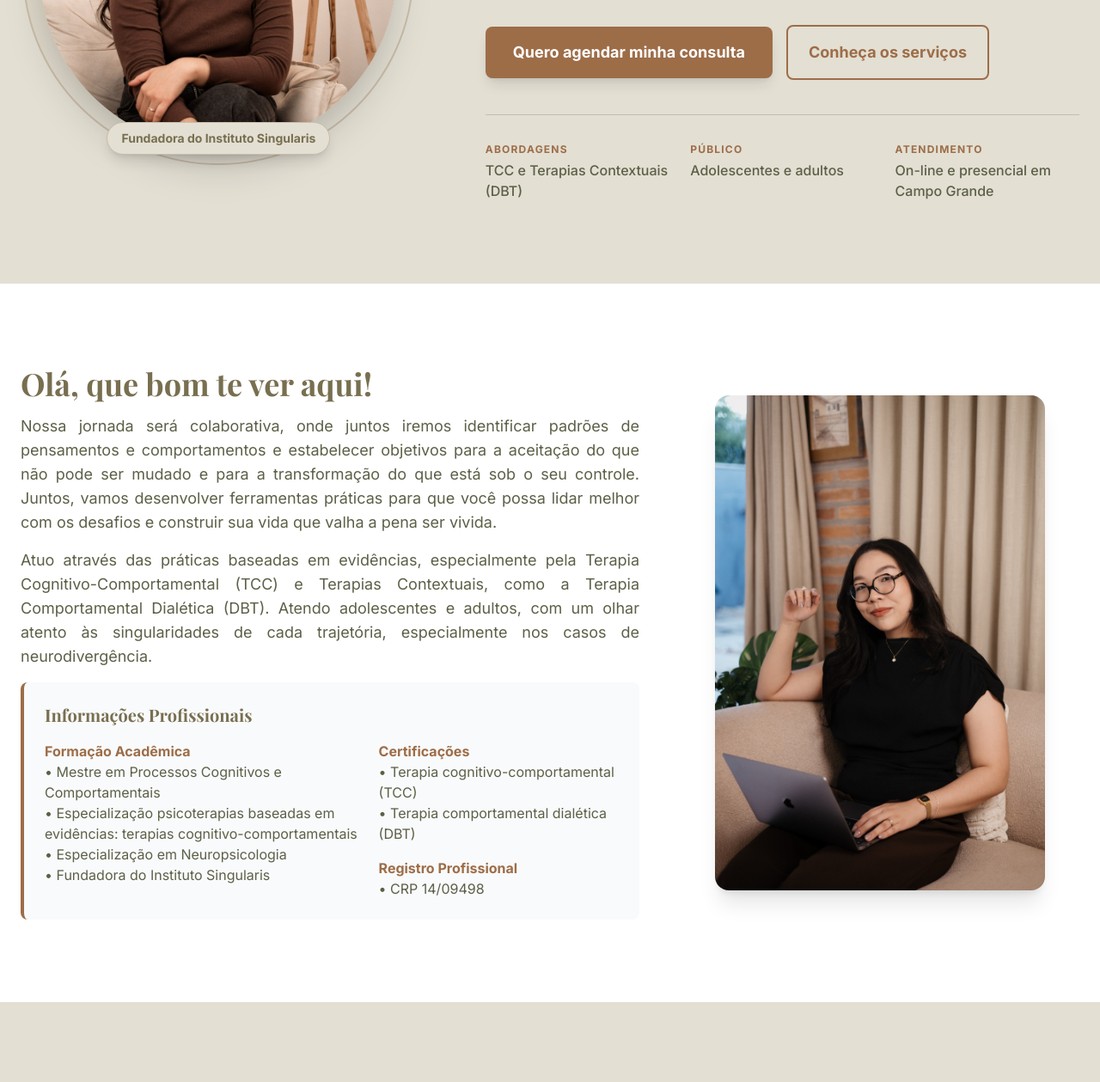
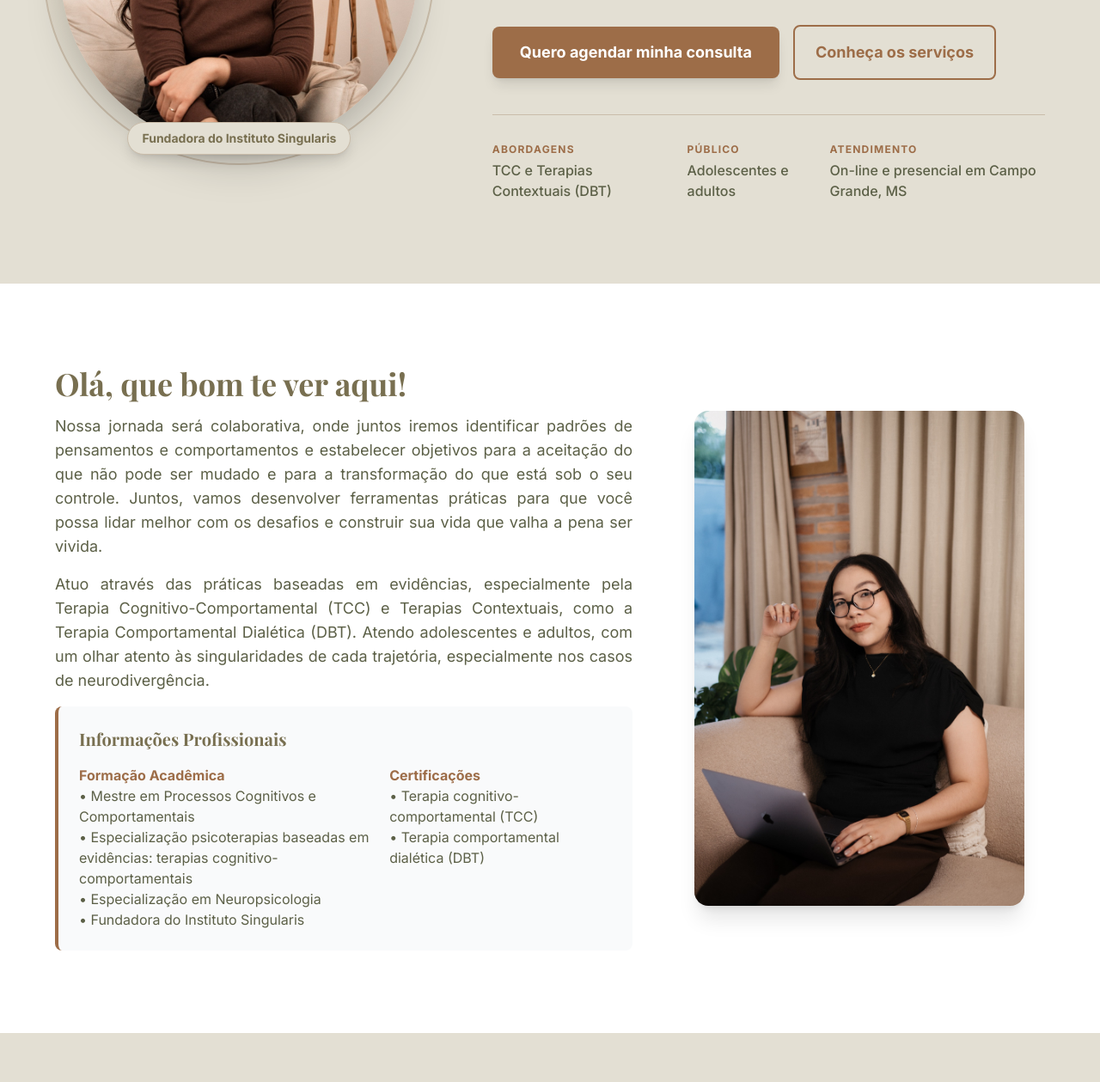
Before and after one commit to panetonio/panetonio.github.io, a plain HTML site: page index.html in a window 1280 px wide. Shown: the part 483-1742 px from the top of the page at 86% size. Drawn offline with nearby package versions, Linux system fonts and the light colour scheme.

Commit message:
Ajusta margens, destaques do hero e remove textos extras
- Container limitado a 1200px para dar margem lateral em telas de 1280px.
- Faixa de destaques do hero com espaçamento uniforme; "Campo Grande, MS".
- Remove legenda da foto da recepção e o bloco "Registro Profissional".

Co-Authored-By: Claude Opus 5.5 <noreply@anthropic.com>

```diff
--- a/index.html
+++ b/index.html
@@ -7,6 +7,16 @@
 
     <!-- Tailwind CSS -->
     <script src="https://cdn.tailwindcss.com"></script>
+    <script>
+        // Limita a largura do container para manter margem lateral em notebooks (1280px)
+        tailwind.config = {
+            theme: {
+                container: {
+                    screens: { sm: '640px', md: '768px', lg: '1024px', xl: '1200px' }
+                }
+            }
+        };
+    </script>
 
     <!-- Google Fonts -->
     <link rel="preconnect" href="https://fonts.googleapis.com">
@@ -81,7 +91,7 @@
                         <a href="https://wa.me/5567981091382?text=Olá,%20Gostaria%20de%20agendar%20uma%20consulta." target="_blank" class="inline-block bg-accent text-white font-bold text-lg py-4 px-8 rounded-lg hover:bg-accent-hover transition-transform transform hover:scale-105 shadow-lg">Quero agendar minha consulta</a>
                         <a href="#como-funciona" class="inline-block font-semibold text-lg py-4 px-6 rounded-lg border-2 border-accent text-accent hover:bg-white/50 transition-colors">Conheça os serviços</a>
                     </div>
-                    <dl class="hero-facts mt-10 pt-8 grid grid-cols-1 sm:grid-cols-3 gap-6 text-center md:text-left">
+                    <dl class="hero-facts mt-10 pt-8 flex flex-col sm:flex-row sm:justify-between gap-6 sm:gap-8 text-center md:text-left">
                         <div>
                             <dt class="text-xs font-semibold uppercase tracking-widest" style="color: var(--accent-color);">Abordagens</dt>
                             <dd class="mt-1 font-medium" style="color: var(--text-secondary-color);">TCC e Terapias Contextuais (DBT)</dd>
@@ -92,7 +102,7 @@
                         </div>
                         <div>
                             <dt class="text-xs font-semibold uppercase tracking-widest" style="color: var(--accent-color);">Atendimento</dt>
-                            <dd class="mt-1 font-medium" style="color: var(--text-secondary-color);">On-line e presencial em Campo Grande</dd>
+                            <dd class="mt-1 font-medium" style="color: var(--text-secondary-color);">On-line e presencial em Campo Grande, MS</dd>
                         </div>
                     </dl>
                 </div>
@@ -124,17 +134,11 @@
                                   <p style="color: var(--text-secondary-color);">• Fundadora do Instituto Singularis</p>
                                 </div>
 
-                                <!-- Coluna 2: wrapper com Formações + Registro -->
-                                <div class="flex flex-col gap-4">
-                                  <div>
+                                <!-- Coluna 2: Certificações -->
+                                <div>
                                     <p class="font-semibold text-accent">Certificações</p>
                                     <p style="color: var(--text-secondary-color);">• Terapia cognitivo-comportamental (TCC)</p>
                                     <p style="color: var(--text-secondary-color);">• Terapia comportamental dialética (DBT)</p>
-                                  </div>
-                                  <div>
-                                    <p class="font-semibold text-accent">Registro Profissional</p>
-                                    <p style="color: var(--text-secondary-color);">• CRP 14/09498</p>
-                                  </div>
                                 </div>
                               </div>
 
@@ -462,10 +466,7 @@
 
                 <!-- Foto da recepção + Mapa -->
                 <div class="max-w-6xl mx-auto grid grid-cols-1 md:grid-cols-[2fr_3fr] gap-6 md:gap-8">
-                    <figure class="m-0">
-                        <img src="public/fotos/recepcao-singularis.jpg" alt="Recepção do Instituto Singularis, com o logotipo na parede e balcão de madeira" width="1050" height="1400" loading="lazy" class="w-full h-80 sm:h-96 md:h-[460px] object-cover rounded-2xl shadow-xl" style="object-position: 50% 35%;">
-                        <figcaption class="mt-3 text-sm text-center md:text-left" style="color: var(--text-secondary-color);">Recepção do Instituto Singularis</figcaption>
-                    </figure>
+                    <img src="public/fotos/recepcao-singularis.jpg" alt="Recepção do Instituto Singularis, com o logotipo na parede e balcão de madeira" width="1050" height="1400" loading="lazy" class="w-full h-80 sm:h-96 md:h-[460px] object-cover rounded-2xl shadow-xl" style="object-position: 50% 35%;">
                     <iframe
                         title="Mapa: Rua Pedro Celestino, 2560, Centro, Campo Grande - MS"
                         src="https://maps.google.com/maps?q=Rua%20Pedro%20Celestino%2C%202560%2C%20Centro%2C%20Campo%20Grande%20-%20MS%2C%2079002-372&z=17&output=embed"
```
